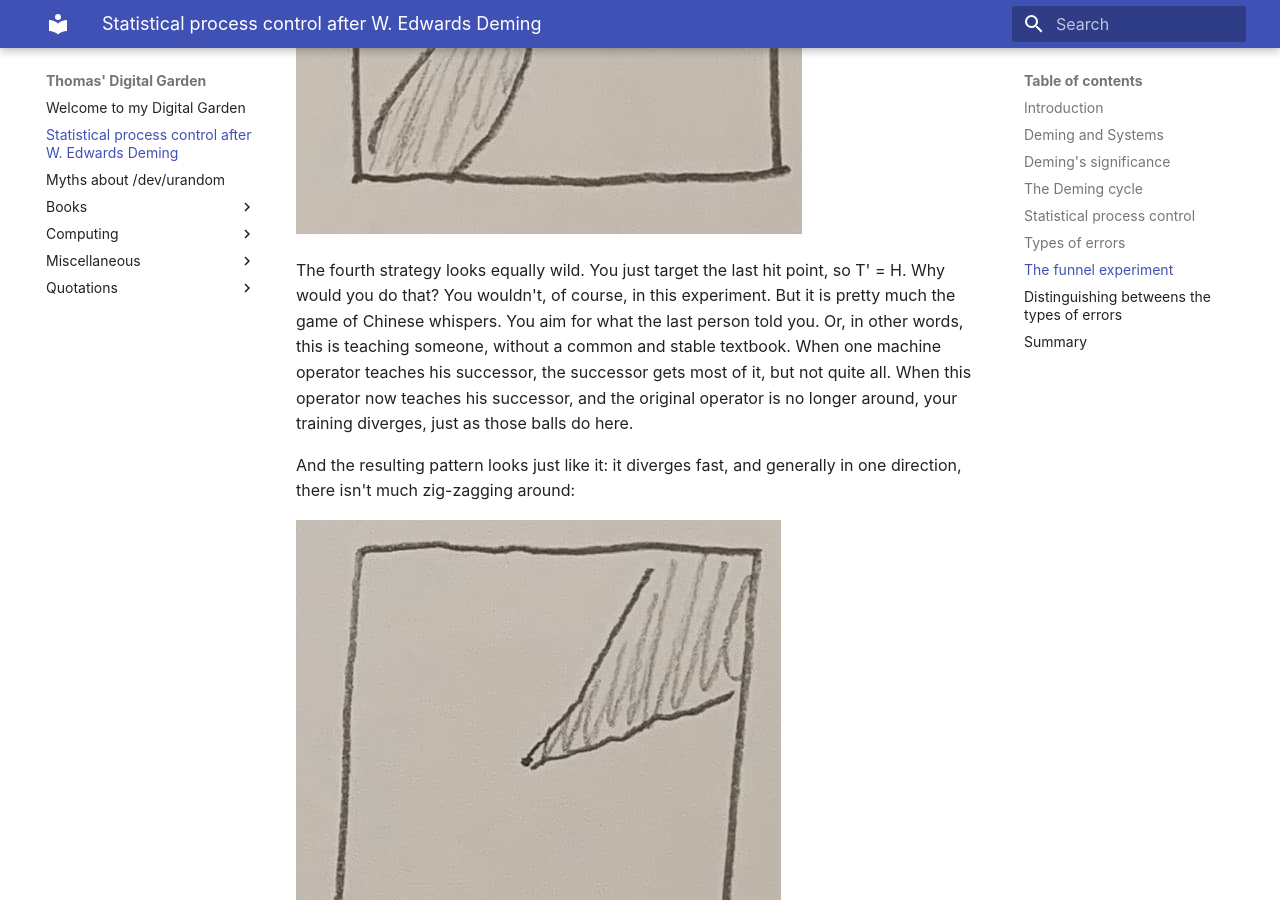
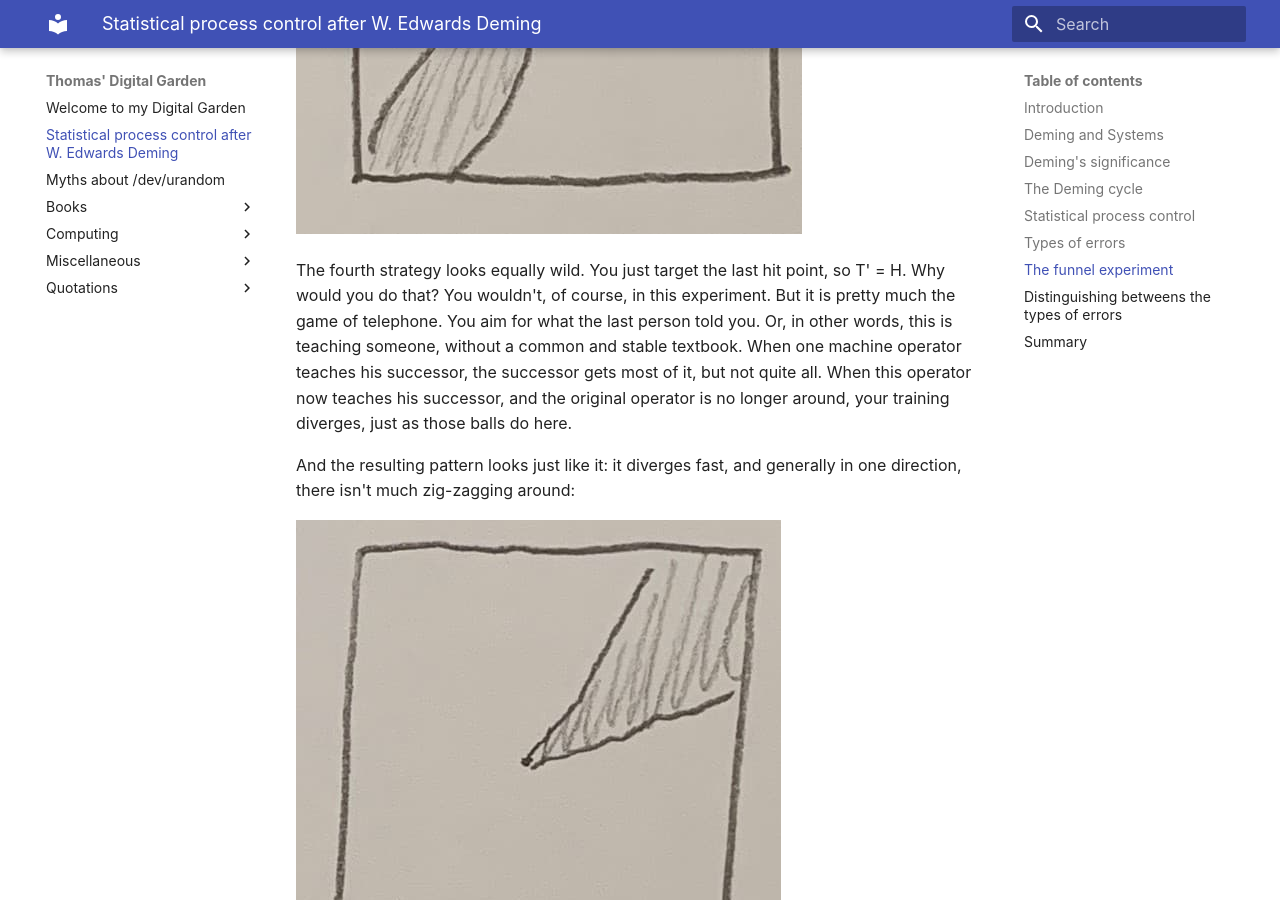
Before and after one commit to th/2uo.de, an MkDocs documentation site: the page built from docs/deming.md, in a window 1280 px wide and 900 px high, scrolled down 11018 px. Built offline with MkDocs 1.6.1 and Material for MkDocs 9.7.7, drawn with Linux system fonts in a browser that asks for light colours.

Commit message:
Changed wording.

```diff
--- a/docs/deming.md
+++ b/docs/deming.md
@@ -195,7 +195,7 @@ The resulting pattern looks a bit like a propeller, the target point oscillates
 
 ![The resulting pattern looks a bit like a propeller, the target point oscillates between two sectors, and the whole experiment diverges, that is, the error gets larger and larger.](deming-strategy3.jpg)
 
-The fourth strategy looks equally wild. You just target the last hit point, so T' = H. Why would you do that? You wouldn't, of course, in this experiment. But it is pretty much the game of Chinese whispers. You aim for what the last person told you. Or, in other words, this is teaching someone, without a common and stable textbook. When one machine operator teaches his successor, the successor gets most of it, but not quite all. When this operator now teaches his successor, and the original operator is no longer around, your training diverges, just as those balls do here.
+The fourth strategy looks equally wild. You just target the last hit point, so T' = H. Why would you do that? You wouldn't, of course, in this experiment. But it is pretty much the game of telephone. You aim for what the last person told you. Or, in other words, this is teaching someone, without a common and stable textbook. When one machine operator teaches his successor, the successor gets most of it, but not quite all. When this operator now teaches his successor, and the original operator is no longer around, your training diverges, just as those balls do here.
 
 And the resulting pattern looks just like it: it diverges fast, and generally in one direction, there isn't much zig-zagging around:
 
```
